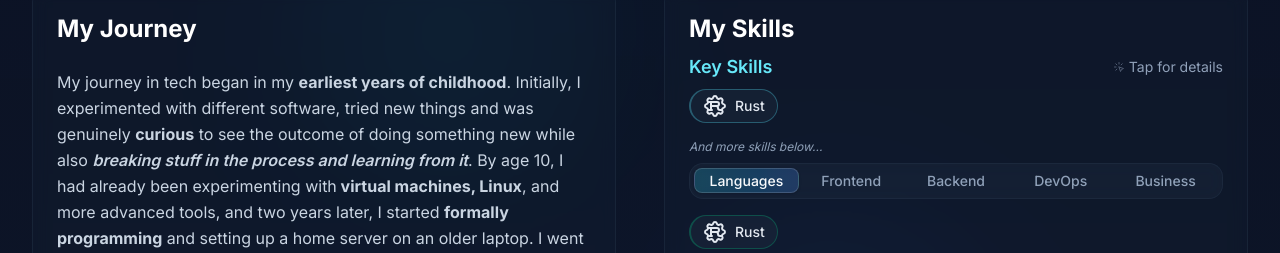
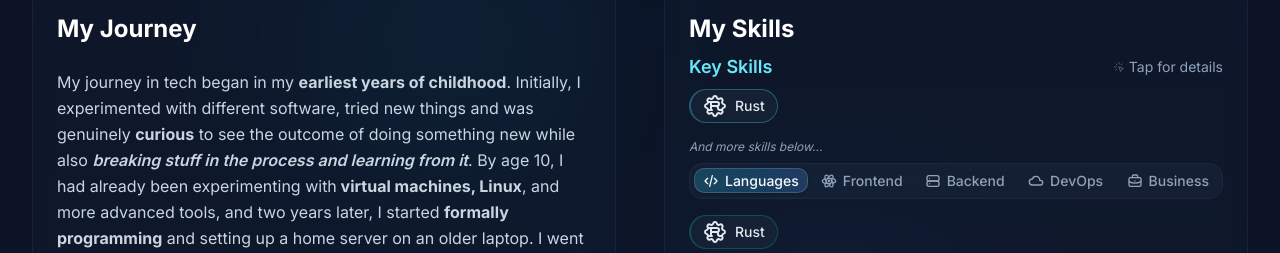
Before and after one commit to Obscurely/website, a Next.js app: page / in a window 1280 px wide. Shown: the part 1268-1521 px from the top of the page. Built offline with nearby package versions, Linux system fonts and the light colour scheme.

Commit message:
feat: add icons for skilil categories

```diff
--- a/src/components/sections/About.tsx
+++ b/src/components/sections/About.tsx
@@ -9,6 +9,7 @@ import { AboutMe, MyJourney, services } from "@data/about";
 import {
   CategoryAccentColor,
   CategoryColorClass,
+  CategoryIcons,
   SkillCategory,
 } from "@data/skills/types";
 import {
@@ -168,14 +169,19 @@ export default function About() {
               >
                 <div className="hidden md:block">
                   {/* Horizontal layout for medium screens and up */}
-                  <TabsList className="mb-2 flex w-full overflow-hidden rounded-xl border border-slate-700/30 bg-slate-800/40 p-1 backdrop-blur-sm">
+                  <TabsList className="mb-2 flex w-full gap-1 overflow-hidden rounded-xl border border-slate-700/30 bg-slate-800/40 p-1 backdrop-blur-sm">
                     {tabCategories.map((category) => (
                       <TabsTrigger
                         key={category}
                         value={category}
-                        className="relative flex-1 cursor-pointer py-2.5 text-sm font-medium text-slate-300 transition-all duration-200 hover:text-white data-[state=active]:bg-gradient-to-r data-[state=active]:from-cyan-500/20 data-[state=active]:to-blue-500/20 data-[state=active]:text-white"
+                        className="relative flex-1 cursor-pointer rounded-lg py-2.5 text-sm font-medium text-slate-300 transition-all duration-200 hover:text-white data-[state=active]:bg-gradient-to-r data-[state=active]:from-cyan-500/20 data-[state=active]:to-blue-500/20 data-[state=active]:text-white"
                       >
-                        {category}
+                        <span className="flex items-center justify-center">
+                          <span className="mr-1.5">
+                            {CategoryIcons[category]}
+                          </span>
+                          {category}
+                        </span>
                         <div className="absolute bottom-0 left-1/2 h-0.5 w-0 -translate-x-1/2 bg-gradient-to-r from-cyan-400 to-blue-500 transition-all duration-300 data-[state=active]:w-1/2"></div>
                       </TabsTrigger>
                     ))}
@@ -215,7 +221,12 @@ export default function About() {
                                 }
                         }
                       >
-                        {category}
+                        <span className="flex items-center justify-center">
+                          <span className="mr-1">
+                            {CategoryIcons[category]}
+                          </span>
+                          {category}
+                        </span>
                         <div className="absolute bottom-0 left-1/2 h-0.5 w-0 -translate-x-1/2 bg-gradient-to-r from-cyan-400 to-blue-500 transition-all duration-300 data-[state=active]:w-1/2"></div>
                       </TabsTrigger>
                     ))}
--- a/src/data/skills/types.ts
+++ b/src/data/skills/types.tsx
@@ -1,4 +1,11 @@
 import { ReactNode } from "react";
+import {
+  IconCode,
+  IconBrandReact,
+  IconServer,
+  IconCloud,
+  IconBriefcase,
+} from "@tabler/icons-react";
 
 export enum SkillCategory {
   KeySkills = "Key Skills",
@@ -8,6 +15,15 @@ export enum SkillCategory {
   DevOps = "DevOps",
   Business = "Business",
 }
+
+export const CategoryIcons: Record<SkillCategory, ReactNode> = {
+  [SkillCategory.KeySkills]: <IconCode size={18} />,
+  [SkillCategory.Languages]: <IconCode size={18} />,
+  [SkillCategory.Frontend]: <IconBrandReact size={18} />,
+  [SkillCategory.Backend]: <IconServer size={18} />,
+  [SkillCategory.DevOps]: <IconCloud size={18} />,
+  [SkillCategory.Business]: <IconBriefcase size={18} />,
+};
 
 // Color class mapping for each category
 export enum CategoryColorClass {
```
